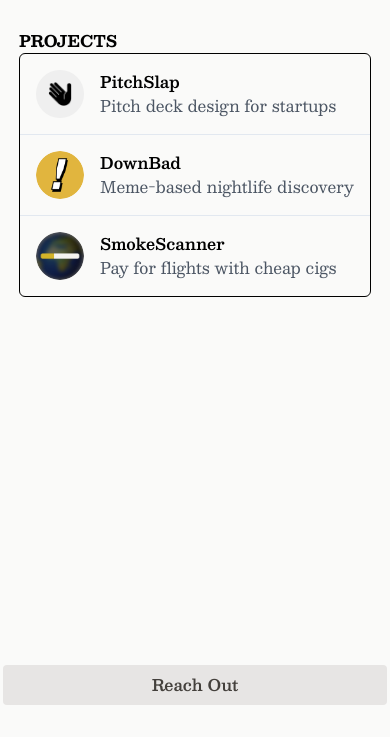
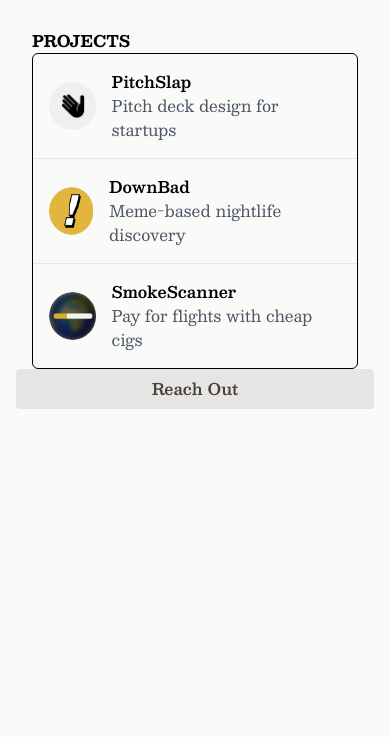
Before and after one commit to puskarevicmarko/lexingtonCOVID, a plain HTML site: page index.html in a window 390 px wide. Shown: the part 107-844 px from the top of the page. Drawn offline with nearby package versions, Linux system fonts and the light colour scheme.

Commit message:
Update index.html

```diff
--- a/index.html
+++ b/index.html
@@ -20,8 +20,8 @@
     </style>
 </head>
 <body class="bg-stone-50 flex flex-col min-h-screen">
-    <div class="flex-grow flex flex-col items-center justify-between p-4">
-        <div class="grid grid-cols-1 w-96 px-4 mt-8">
+    <div class="flex flex-col h-full items-center justify-between p-4">
+        <div class="grid grid-cols-1 w-full sm:w-96 px-4 mt-8">
             <div>
                 <p class="text-2xl uppercase font-bold mb-2">Marko Puskarevic</p>
                 <p class="text-xs uppercase mb-4">New York, NY</p>
@@ -51,9 +51,9 @@
                 </a>
             </div>
         </div>
-        <div class="mt-auto mb-4">
+        <div class="mt-auto mb-4 w-full sm:w-96">
             <a href="https://twitter.com/puskarevicM" target="_blank">
-                <button class="w-96 text-stone-700 bg-stone-200 hover:bg-stone-800 text-stone-700 font-semibold hover:text-white py-2 px-4 hover:border-transparent rounded">
+                <button class="w-full text-stone-700 bg-stone-200 hover:bg-stone-800 text-stone-700 font-semibold hover:text-white py-2 px-4 hover:border-transparent rounded">
                     Reach Out
                 </button>
             </a>
```
